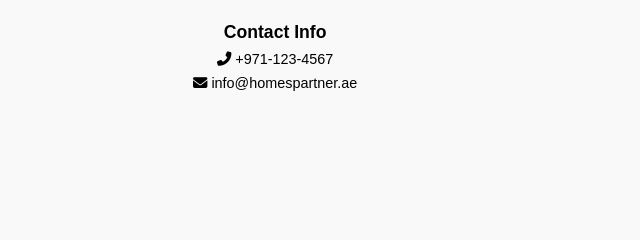
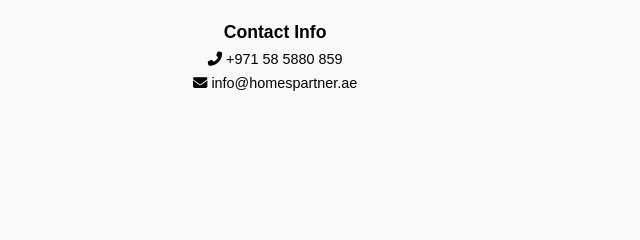
Before and after one commit to arshad-aptech/damacseacrest, a plain HTML site: page index.html in a window 1280 px wide. Shown: the part 3062-3302 px from the top of the page, 618-1258 px from the left. Drawn offline with nearby package versions, Linux system fonts and the light colour scheme.

Commit message:
Update index.html

```diff
--- a/index.html
+++ b/index.html
@@ -18,7 +18,7 @@
     body {
       font-family: Arial, sans-serif;
       background-color: #fff;
-      /* overflow-x: hidden; */
+       overflow-x: hidden;
     }
 
     .sidebar-toggle {
@@ -904,7 +904,7 @@
       <p>Crafted by DAMAC Properties – one of the most trusted names in UAE real estate.</p>
       <br>
       <h4>Contact Info</h4>
-      <p><i class="fas fa-phone-alt"></i> +971-123-4567</p>
+      <p><i class="fas fa-phone-alt"></i> +971 58 5880 859</p>
       <p><i class="fas fa-envelope"></i> info@homespartner.ae</p>
     </div>
   </section>
```
